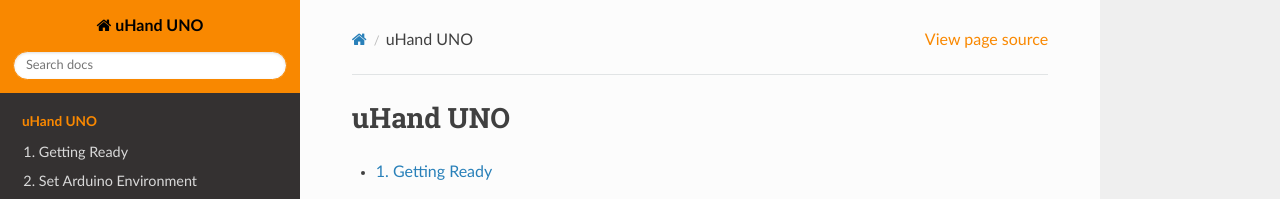
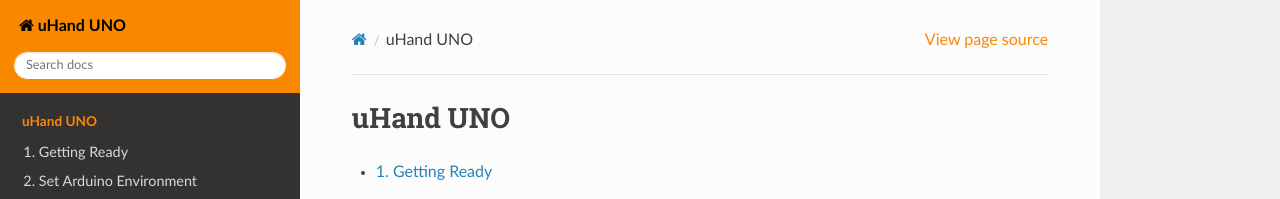
Before and after one commit to Hiwonder-docs/uHand-UNO, a Sphinx documentation site: the page built from source/index.rst, in a window 1280 px wide. Shown: the top 199 px of the page. Built offline with Sphinx 7.4.7 and the Read the Docs theme 3.1.0, drawn with Linux system fonts in a browser that asks for light colours.

Commit message:
uHand UNO 3

```diff
--- a/source/_static/style.css
+++ b/source/_static/style.css
@@ -23,6 +23,9 @@ section .rst-content .admonition{
 section .rst-content .note .admonition-title{
     color: #f98800;
     background: #343131;
+}
+.wy-grid-for-nav .wy-side-nav-search{
+    text-align: left;
 }
 .wy-grid-for-nav .wy-side-nav-search>a{
     color: #000;
```
